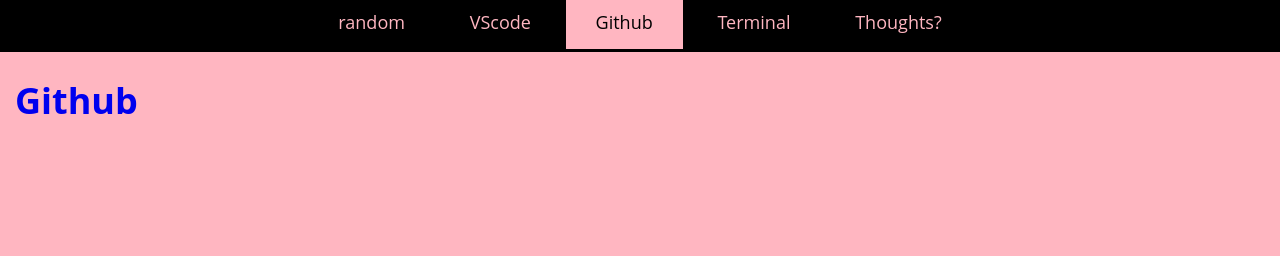
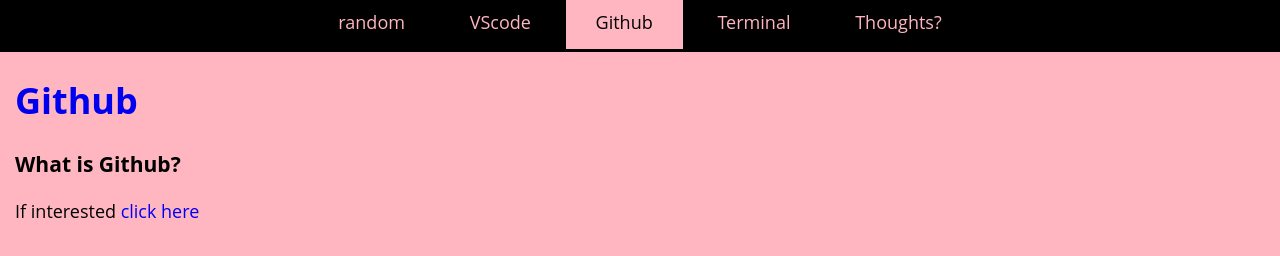
Before and after one commit to Moe-Alragheb/html-repo-practice, a plain HTML site: page github.html in a window 1280 px wide. Drawn offline with Linux system fonts and the light colour scheme.

Commit message:
Github guide

```diff
--- a/github.html
+++ b/github.html
@@ -1,8 +1,8 @@
 <!DOCTYPE html>
 <html lang="en">
   <head>
-    <meta charset="UTF-8">
-    <meta name="viewport" content="width=device-width, initial-scale=1.0">
+    <meta charset="UTF-8" />
+    <meta name="viewport" content="width=device-width, initial-scale=1.0" />
     <title>Document</title>
     <link rel="stylesheet" href="css/style.css" />
   </head>
@@ -17,6 +17,12 @@
       </ul>
     </nav>
     <h1><a href="https://github.com/">Github</a></h1>
-
+    <h3>What is Github?</h3>
+    <p>
+      If interested
+      <a href="https://www.notion.so/Github-X2-8ce8d02ebad64b9ab2a1df2c826980bf"
+        >click here</a
+      >
+    </p>
   </body>
 </html>
```
Lines whose indentation alone changed are shown as unchanged.
